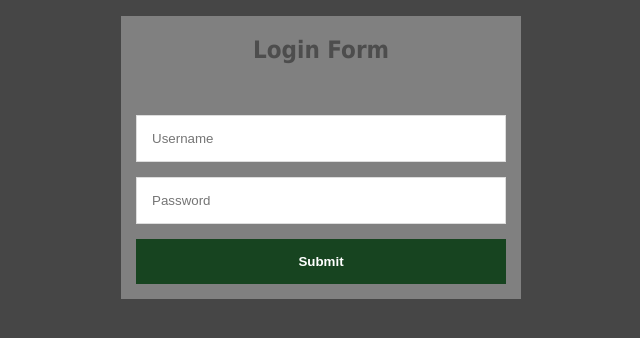
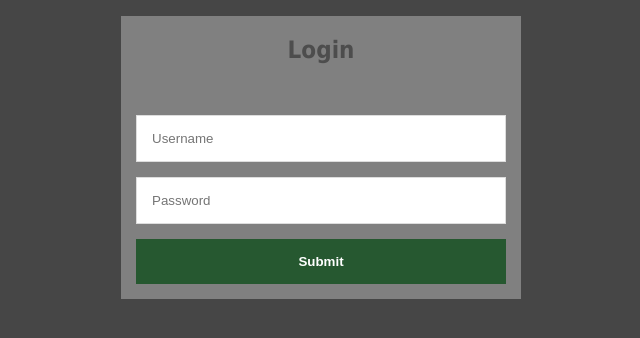
Before and after one commit to kauntak/SambaPOS-integration, a website: page public/login.html in a window 1280 px wide. In both pictures the pointer is over the input 640 px from the left and 261 px from the top of the page. Shown: the whole page, without its empty margins (319-959 px from the left). Drawn offline with Linux system fonts and the light colour scheme.

Commit message:
Update login.html

```diff
--- a/public/login.html
+++ b/public/login.html
@@ -48,11 +48,14 @@
 			font-weight: bold;
 			color: #ffffff;
 		}
+		.login-form input[type="submit"]:hover{
+			background-color: #265830;
+		}
 		</style>
 	</head>
 	<body class="main">
 		<div class="login-form">
-			<h1>Login Form</h1>
+			<h1>Login</h1>
 			<form action="authenticate" method="POST" class="form">
 				<input type="text" name="username" placeholder="Username" required>
 				<input type="password" name="password" placeholder="Password" required>
```
